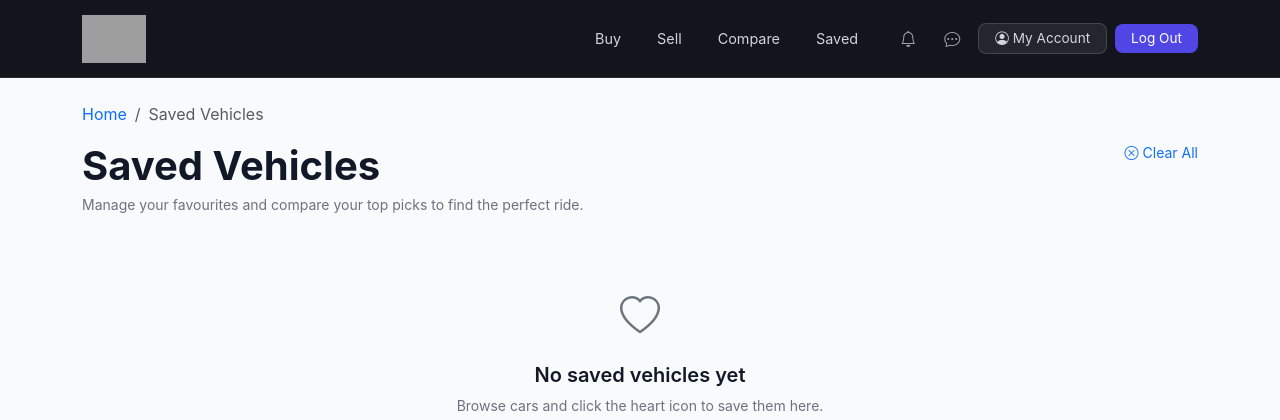
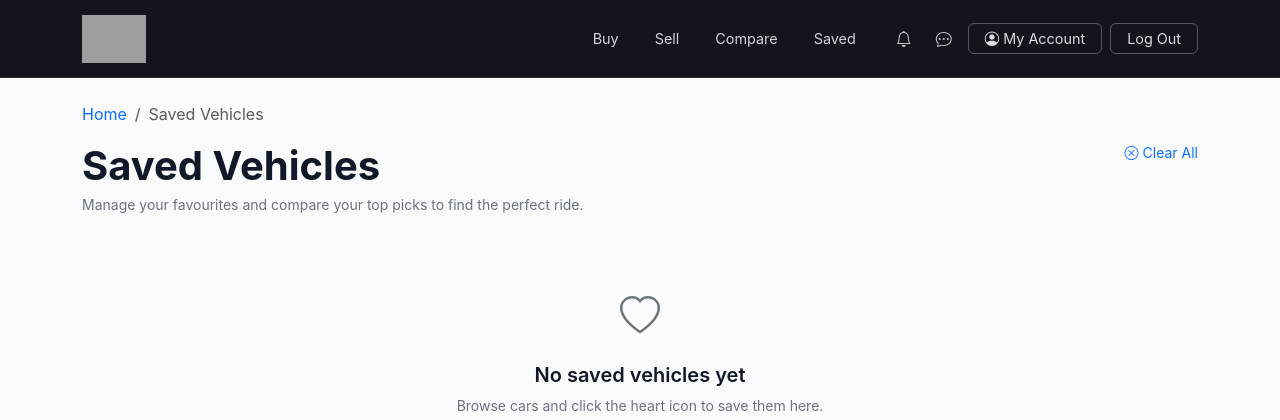
Before and after one commit to pdblackburn0-del/motormatch, a Django app: page /saved/ in a window 1280 px wide. Shown: the top 420 px of the page. Run offline with Django 4.2, Linux system fonts and the light colour scheme; the visitor is signed in with stand-in values (Sample User, id 1); data that the repository does not hold is empty; parts of the project's set-up code (start-up, migrations or seed data) failed here and were passed over; grey boxes are pictures that could not be loaded.

Commit message:
navbar: white icons/buttons with opacity, fix duplicate year in vehicle detail

```diff
--- a/motormatch/static/css/style.css
+++ b/motormatch/static/css/style.css
@@ -89,48 +89,50 @@ p, span, a, li {
 }
 
 /* Icon buttons (bell, chat) */
-.nav-icon-btn {
+.navbar .nav-icon-btn {
     display: inline-flex;
     align-items: center;
     justify-content: center;
-    width: 36px;
-    height: 36px;
-    border-radius: 8px;
-    color: #9ca3af;
+    width: 32px;
+    height: 32px;
+    border-radius: 6px;
+    color: #fff !important;
     text-decoration: none;
-    transition: background .15s, color .15s;
+    transition: opacity .15s;
+    opacity: .75;
 }
-.nav-icon-btn:hover {
-    background: rgba(255,255,255,.1);
-    color: #fff;
+.navbar .nav-icon-btn:hover {
+    opacity: 1;
 }
 
 /* My Account button */
-.nav-account-btn {
-    color: #d1d5db;
-    background: rgba(255,255,255,.08);
-    border: 1px solid rgba(255,255,255,.15);
-    border-radius: 8px;
-    font-size: .85rem;
-    transition: background .15s, color .15s;
+.navbar .nav-account-btn {
+    color: #fff !important;
+    background: transparent !important;
+    border: 1px solid rgba(255,255,255,.35) !important;
+    border-radius: 6px;
+    font-size: .9rem;
+    opacity: .85;
+    transition: opacity .15s, border-color .15s;
 }
-.nav-account-btn:hover {
-    background: rgba(255,255,255,.16);
-    color: #fff;
+.navbar .nav-account-btn:hover {
+    opacity: 1;
+    border-color: rgba(255,255,255,.7) !important;
 }
 
 /* Log Out button */
-.nav-logout-btn {
-    background: #4f46e5;
-    color: #fff;
-    border: none;
-    border-radius: 8px;
-    font-size: .85rem;
-    transition: background .15s;
+.navbar .nav-logout-btn {
+    background: transparent !important;
+    color: #fff !important;
+    border: 1px solid rgba(255,255,255,.35) !important;
+    border-radius: 6px;
+    font-size: .9rem;
+    opacity: .85;
+    transition: opacity .15s, border-color .15s;
 }
-.nav-logout-btn:hover {
-    background: #4338ca;
-    color: #fff;
+.navbar .nav-logout-btn:hover {
+    opacity: 1;
+    border-color: rgba(255,255,255,.7) !important;
 }
 .navbar-toggler {
     border-color: rgba(255, 255, 255, .3) !important;
--- a/motormatch/templates/vehicle_detail.html
+++ b/motormatch/templates/vehicle_detail.html
@@ -60,7 +60,7 @@
                     {% if car.description %}
                     <p class="text-muted" style="font-size:.92rem; white-space:pre-line;">{{ car.description }}</p>
                     {% else %}
-                    <p class="text-muted mb-1" style="font-size:.92rem;">{{ car.year }} {{ car.title }} — {{ car.variant }}. {{ car.mileage }}, {{ car.fuel }}, {{ car.transmission }}.</p>
+                    <p class="text-muted mb-1" style="font-size:.92rem;">{{ car.title }} — {{ car.variant }}. {{ car.mileage }}, {{ car.fuel }}, {{ car.transmission }}.</p>
                     <p class="text-muted small">The seller hasn't added a description for this listing.</p>
                     {% endif %}
                 </div>
```
